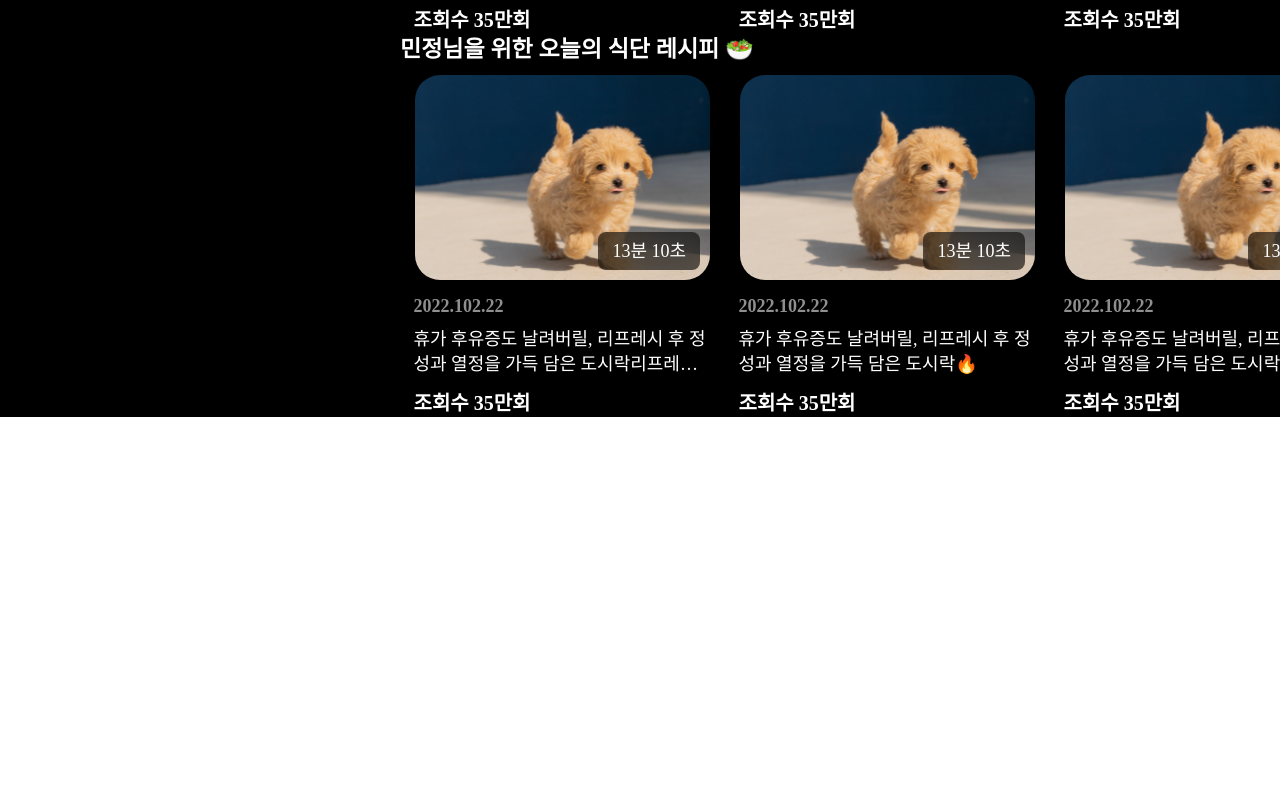
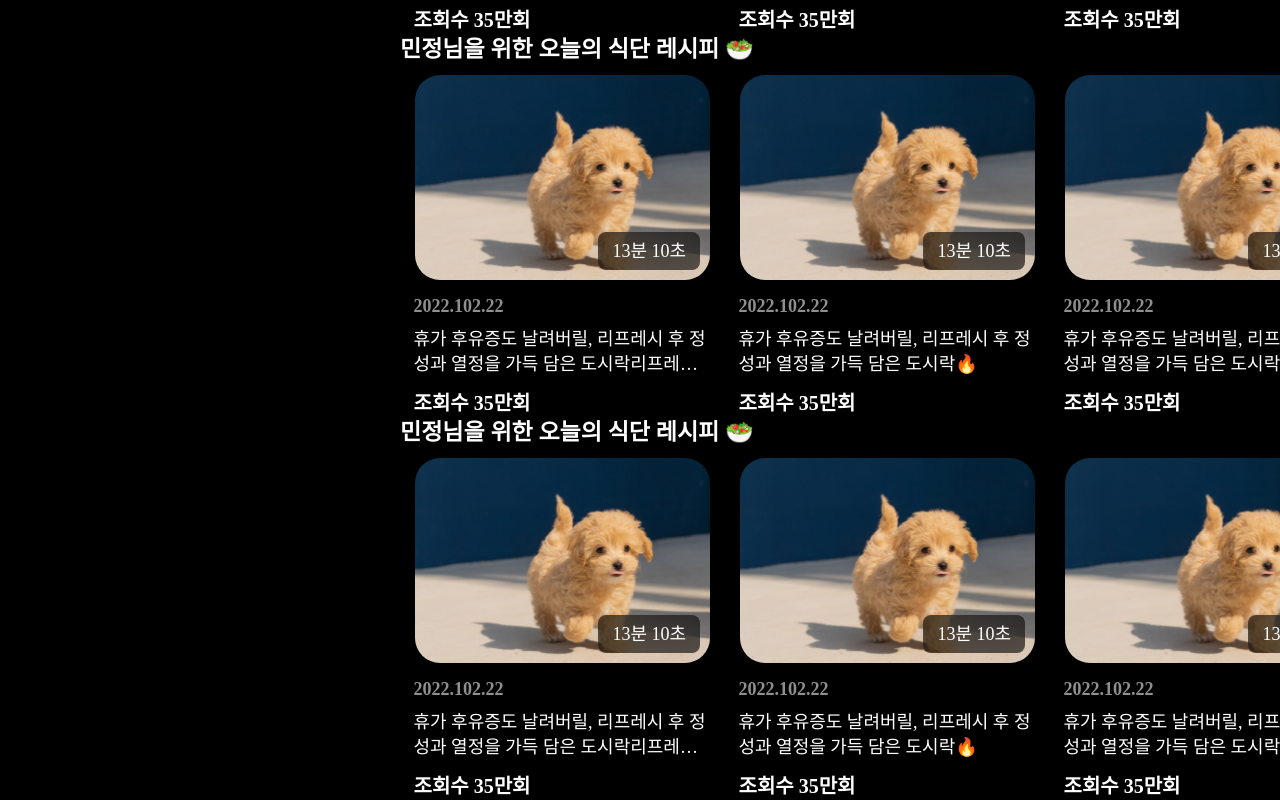
Before and after one commit to MOONJEAYOON/studio, a React (Create React App) app: page / in a window 1280 px wide. Shown: the part 1070-1870 px from the top of the page. Before the commit the page ends 1487 px from the top, so only its background shows below. Built offline with nearby package versions, Linux system fonts and the light colour scheme.

Commit message:
solo project ing

```diff
--- a/src/components/Main.js
+++ b/src/components/Main.js
@@ -244,6 +244,79 @@ const Main = () => {
                     </ul>
                 </div>
 
+                <div className={"list_type_1"}>
+                    <h3>민정님을 위한 오늘의 식단 레시피 🥗</h3>
+                    <ul>
+                        <li>
+                            <a href="#" className={"usetap"} data-focus={"8-1"} onKeyDown={focusUI.doFocus}>
+                                <div className={"thumb"}>
+                                    <img src={process.env.PUBLIC_URL + '/images/s_image_01.png'} alt=""/>
+                                    <div className={"time"}>13분 10초</div>
+                                </div>
+                                <div className={"detail"}>
+                                    <div className={"date"}>2022.102.22</div>
+                                    <div className={"title"}>휴가 후유증도 날려버릴, 리프레시 후 정성과 열정을 가득 담은 도시락리프레시 후 정성과 열정을 가득 담은
+                                        도시락🔥
+                                    </div>
+                                    <div className={"count"}>조회수 35만회</div>
+                                </div>
+                            </a>
+                        </li>
+                        <li>
+                            <a href="#" className={"usetap"} data-focus={"8-2"} onKeyDown={focusUI.doFocus}>>
+                                <div className={"thumb"}>
+                                    <img src={process.env.PUBLIC_URL + '/images/s_image_01.png'} alt=""/>
+                                    <div className={"time"}>13분 10초</div>
+                                </div>
+                                <div className={"detail"}>
+                                    <div className={"date"}>2022.102.22</div>
+                                    <div className={"title"}>휴가 후유증도 날려버릴, 리프레시 후 정성과 열정을 가득 담은 도시락🔥</div>
+                                    <div className={"count"}>조회수 35만회</div>
+                                </div>
+                            </a>
+                        </li>
+                        <li>
+                            <a href="#" className={"usetap"} data-focus={"8-3"} onKeyDown={focusUI.doFocus}>>
+                                <div className={"thumb"}>
+                                    <img src={process.env.PUBLIC_URL + '/images/s_image_01.png'} alt=""/>
+                                    <div className={"time"}>13분 10초</div>
+                                </div>
+                                <div className={"detail"}>
+                                    <div className={"date"}>2022.102.22</div>
+                                    <div className={"title"}>휴가 후유증도 날려버릴, 리프레시 후 정성과 열정을 가득 담은 도시락🔥</div>
+                                    <div className={"count"}>조회수 35만회</div>
+                                </div>
+                            </a>
+                        </li>
+                        <li>
+                            <a href="#" className={"usetap"} data-focus={"8-4"} onKeyDown={focusUI.doFocus}>>
+                                <div className={"thumb"}>
+                                    <img src={process.env.PUBLIC_URL + '/images/s_image_01.png'} alt=""/>
+                                    <div className={"time"}>13분 10초</div>
+                                </div>
+                                <div className={"detail"}>
+                                    <div className={"date"}>2022.102.22</div>
+                                    <div className={"title"}>휴가 후유증도 날려버릴, 리프레시 후 정성과 열정을 가득 담은 도시락🔥</div>
+                                    <div className={"count"}>조회수 35만회</div>
+                                </div>
+                            </a>
+                        </li>
+                        <li>
+                            <a href="#" className={"usetap"} data-focus={"8-5"} onKeyDown={focusUI.doFocus}>>
+                                <div className={"thumb"}>
+                                    <img src={process.env.PUBLIC_URL + '/images/s_image_01.png'} alt=""/>
+                                    <div className={"time"}>13분 10초</div>
+                                </div>
+                                <div className={"detail"}>
+                                    <div className={"date"}>2022.102.22</div>
+                                    <div className={"title"}>휴가 후유증도 날려버릴, 리프레시 후 정성과 열정을 가득 담은 도시락🔥</div>
+                                    <div className={"count"}>조회수 35만회</div>
+                                </div>
+                            </a>
+                        </li>
+                    </ul>
+                </div>
+
             </div>
         </div>
 
--- a/src/res/css/index.css
+++ b/src/res/css/index.css
@@ -98,3 +98,17 @@ header .ic_setting { background-image: url(../images/ic_setting.png); }
 
 
 .list_type_1 .count { margin-top: 1.3rem; font-weight: 600; font-size: 2rem; line-height: 2.7rem; color: #FFFFFF; }
+
+
+@media all and (max-width: 320px) {
+}
+@media all and (min-width: 321px) and (max-width: 768px) {
+    .main { padding-left: 0; }
+    .vod_wrap { position: relative; top: initial; left: initial; width: 100%; }
+}
+@media all and (min-width: 769px) and (max-width: 1024px) {
+    #media-1024 { display: block; }
+}
+@media all and (min-width: 1025px) {
+    #media-1025 { display: block; }
+}
```
